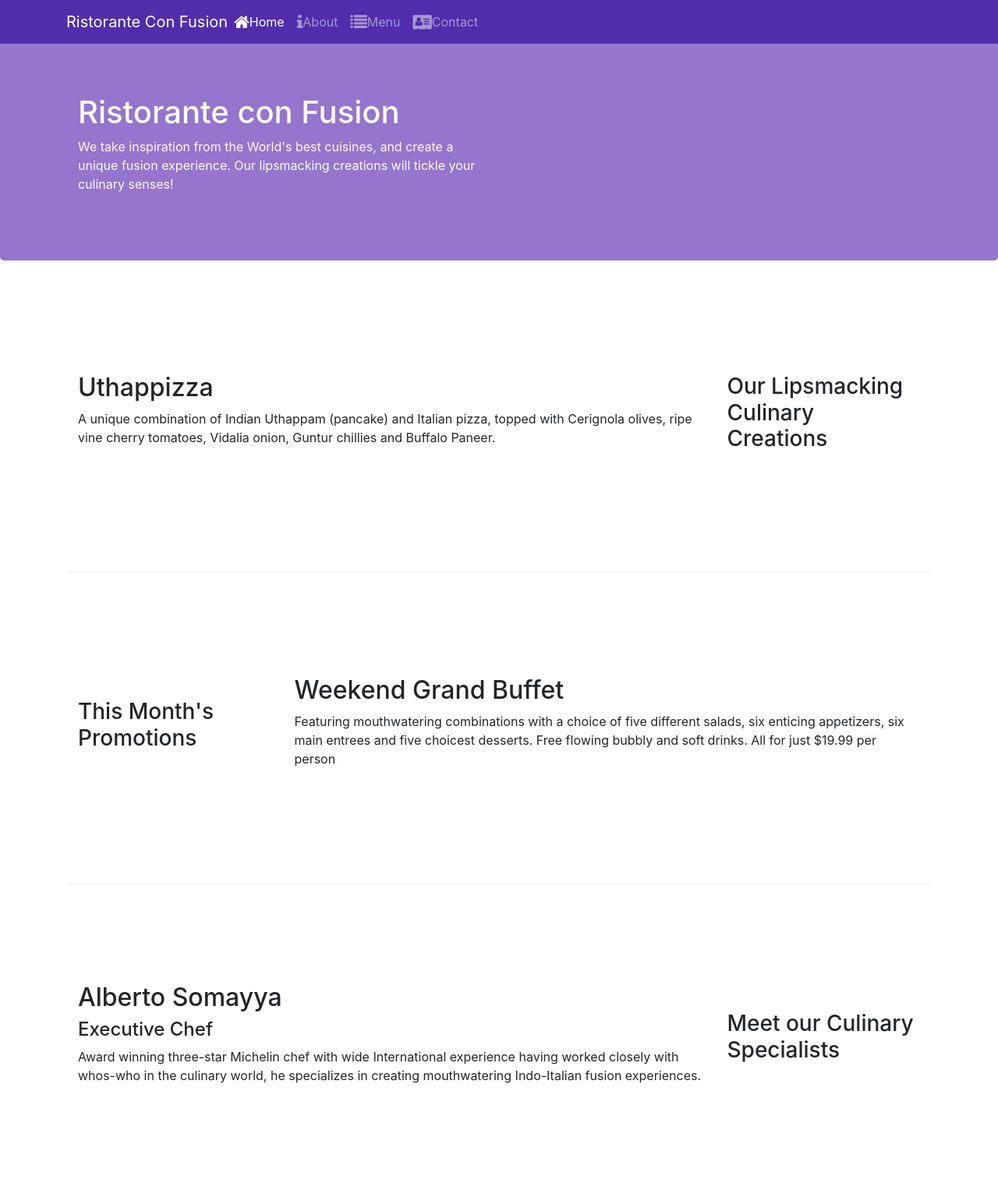
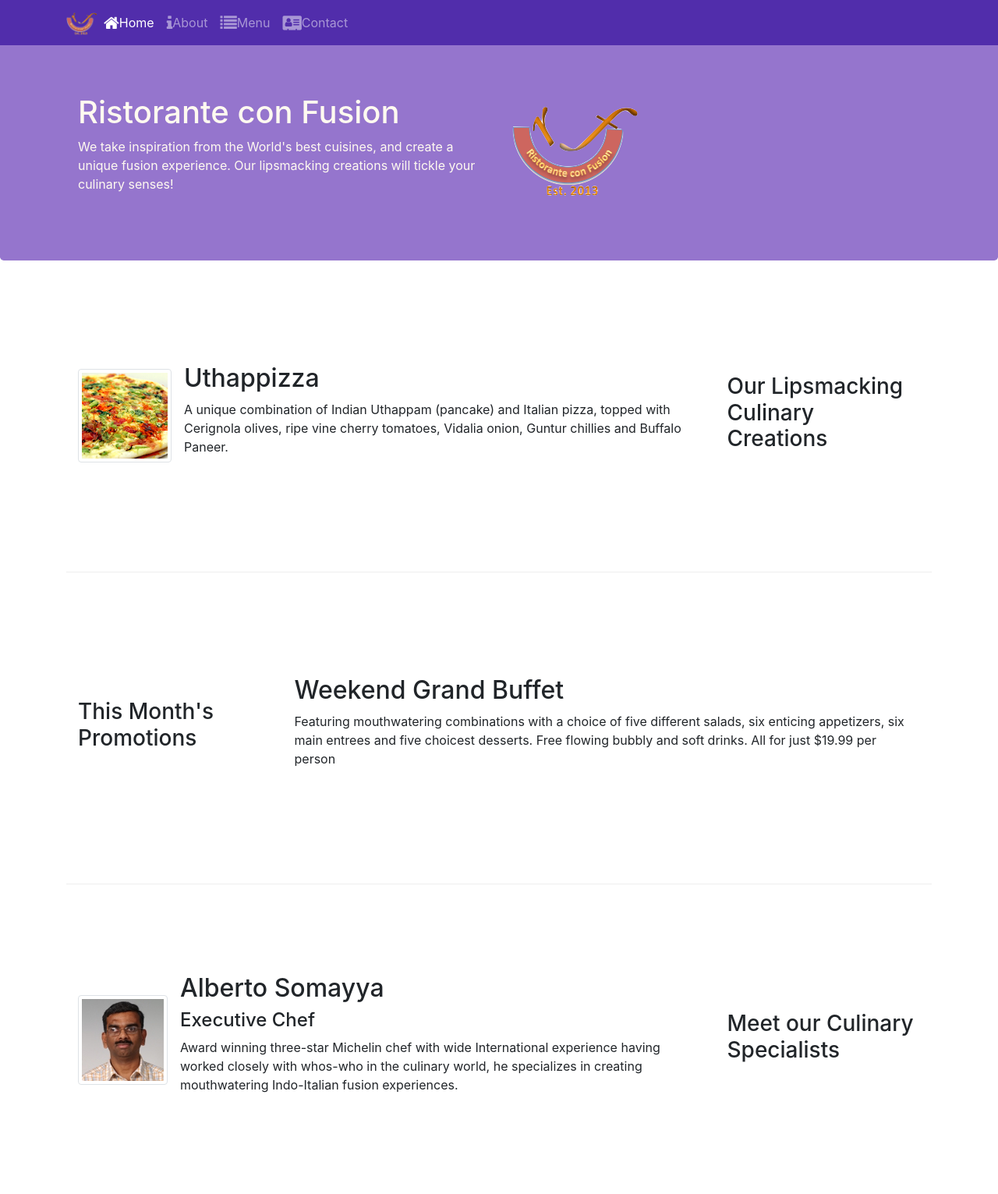
Before and after one commit to tpssoni/conFusion, a website: page index.html in a window 1280 px wide. Shown: the top 1531 px of the page at 78% size. Drawn offline with nearby package versions, Linux system fonts and the light colour scheme.

Commit message:
Images and Media

```diff
--- a/index.html
+++ b/index.html
@@ -22,7 +22,7 @@
             <button class="navbar-toggler" type="buttom" data-toggle="collapse" data-target="#Navbar">
                 <span class="navbar-toggler-icon"></span>
             </button>
-            <a class="navbar-brand mr-auto" href="#">Ristorante Con Fusion</a>
+            <a class="navbar-brand mr-auto" href="#"><img src="img/logo.png" height="30" width="40"></a>
             <div class="collapse navbar-collapse" id="Navbar">
                 <ul class="navbar-nav mr-auto">
                     <li class="nav-item active"><a class="nav-link" href="#"><span class="fa fa-home fa-lg"></span>Home</a></li>
@@ -44,7 +44,8 @@
                     <h1>Ristorante con Fusion</h1>
                     <p>We take inspiration from the World's best cuisines, and create a unique fusion experience. Our lipsmacking creations will tickle your culinary senses!</p>
                 </div>
-                <div class="col-12 col-sm">
+                <div class="col-12 col-sm align-self-center">
+                    <img src="img/logo.png" class="img-fluid">
                 </div>
             </div>
         </div>
@@ -56,8 +57,13 @@
                 <h3>Our Lipsmacking Culinary Creations</h3>
             </div>
             <div class="col col-sm order-sm-first col-md">
-                <h2>Uthappizza</h2>
-                <p>A unique combination of Indian Uthappam (pancake) and Italian pizza, topped with Cerignola olives, ripe vine cherry tomatoes, Vidalia onion, Guntur chillies and Buffalo Paneer.</p>
+                <div class="media">
+                    <img class="d-flex mr-3 img-thumbnail align-self-center" src="img/uthappizza.png" alt="uthappizza">
+                    <div class="media-body">
+                        <h2 class="mt-0">Uthappizza</h2>
+                        <p>A unique combination of Indian Uthappam (pancake) and Italian pizza, topped with Cerignola olives, ripe vine cherry tomatoes, Vidalia onion, Guntur chillies and Buffalo Paneer.</p>
+                    </div>
+                </div>
             </div>
         </div>
 
@@ -77,9 +83,14 @@
                 <h3>Meet our Culinary Specialists</h3>
             </div>
             <div class="col col-sm order-sm-first col-md">
-                <h2>Alberto Somayya</h2>
-                <h4>Executive Chef</h4>
-                <p>Award winning three-star Michelin chef with wide International experience having worked closely with whos-who in the culinary world, he specializes in creating mouthwatering Indo-Italian fusion experiences. </p>
+                <div class="media">
+                    <img class="d-flex mr-3 img-thumbnail align-self-center" src="img/alberto.png" alt="alberto">
+                    <div class="media-body">
+                        <h2 class="mt-0">Alberto Somayya</h2>
+                        <h4>Executive Chef</h4>
+                        <p>Award winning three-star Michelin chef with wide International experience having worked closely with whos-who in the culinary world, he specializes in creating mouthwatering Indo-Italian fusion experiences. </p>
+                    </div>
+                </div>
             </div>
         </div>
     </div>
```
Also changed, not shown: aboutus.html (+3 -2 lines), contactus.html (+3 -2 lines), img/alberto.png (added), img/buffet.png (added), img/logo.png (added), img/uthappizza.png (added), 1 other file.
